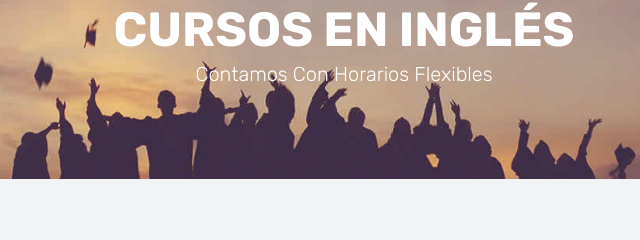
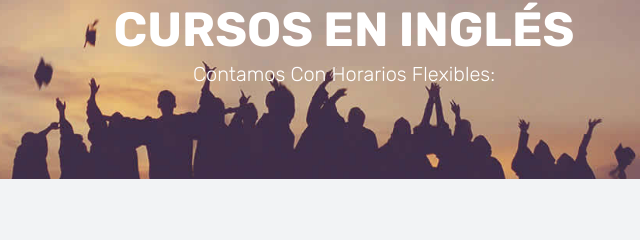
Before and after one commit to lilianmishellm3/PaginaWebAprendicesdeIngles, a plain HTML site: page cursos.html in a window 1280 px wide. Shown: the part 193-433 px from the top of the page, 296-936 px from the left. Drawn offline with Linux system fonts and the light colour scheme.

Commit message:
lm3
change cursos

```diff
--- a/cursos.html
+++ b/cursos.html
@@ -176,7 +176,7 @@
 
 	<div class="all-title-box">
 		<div class="container text-center">
-			<h1>CURSOS EN INGLÉS <span class="m_1">Contamos con horarios flexibles</span></h1>
+			<h1>CURSOS EN INGLÉS <span class="m_1">Contamos con horarios flexibles:</span></h1>
 		</div>
 	</div>
 
```
